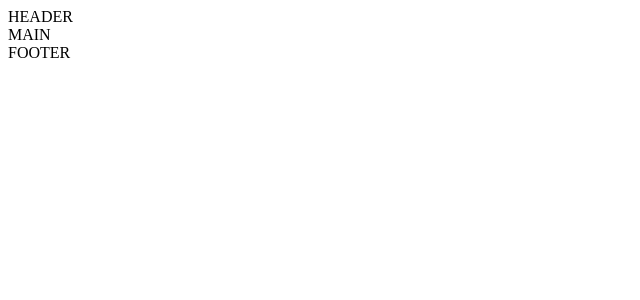
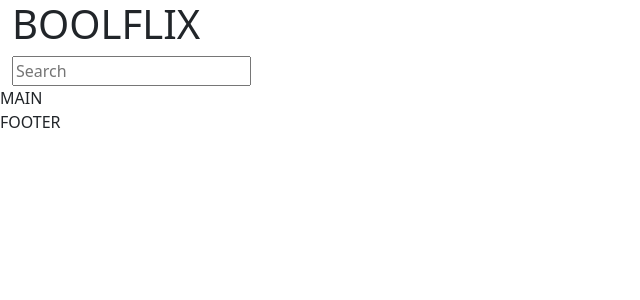
Before and after one commit to StefanoGrassoSG/vite-boolflix, a Vue app: page / in a window 1280 px wide. Shown: the top 300 px of the page, without its empty margins (0-640 px from the left). Built offline with nearby package versions, Linux system fonts and the light colour scheme.

Commit message:
ADD title and serachbar

```diff
--- a/index.html
+++ b/index.html
@@ -4,7 +4,7 @@
     <meta charset="UTF-8" />
     <link rel="icon" type="image/svg+xml" href="/vite.svg" />
     <meta name="viewport" content="width=device-width, initial-scale=1.0" />
-    <title>Vite + Vue</title>
+    <title>Boolflix</title>
   </head>
   <body>
     <div id="app"></div>
--- a/package.json
+++ b/package.json
@@ -9,6 +9,8 @@
     "preview": "vite preview"
   },
   "dependencies": {
+    "@popperjs/core": "^2.11.8",
+    "bootstrap": "^5.3.0",
     "vue": "^3.3.4"
   },
   "devDependencies": {
--- a/src/App.vue
+++ b/src/App.vue
@@ -1,4 +1,6 @@
 <script >
+import HeaderComponent from './components/HeaderComponent.vue';
+
 export default {
   data() {
     return {
@@ -9,16 +11,14 @@ export default {
 
   },
   components: {
-
+    HeaderComponent
   }
 }
 </script>
 
 <template>
 
-  <header>
-    HEADER
-  </header>
+  <HeaderComponent />
 
   <main>
     MAIN
@@ -29,6 +29,6 @@ export default {
   </footer>
 </template>
 
-<style lang="scss" scoped>
+<style lang="scss">
 @use "assets/scss/main";
 </style>
--- a/src/assets/scss/main.scss
+++ b/src/assets/scss/main.scss
@@ -1,3 +1,2 @@
-@use "partials/reset" as *;
-@use "partials/variables" as *;
-@use "partials/mixins" as *;
+// Import all of Bootstrap's CSS
+@import "bootstrap/scss/bootstrap";
--- /dev/null
+++ b/src/components/HeaderComponent.vue
@@ -0,0 +1,31 @@
+<script >
+export default {
+  data() {
+    return {
+
+    }
+  }
+}
+</script>
+
+<template>
+    <header>
+        <div class="container-fluid">
+            <div class="row">
+                <div class="col-12">
+                    <div class="col-auto">
+                        <h1>
+                            BOOLFLIX
+                        </h1>
+                    </div>
+                    <div class="col-auto">
+                        <input type="text" placeholder="Search">
+                    </div>
+                </div>
+            </div>
+        </div>
+    </header>
+</template>
+
+<style lang="scss" scoped>
+</style>
```
Also changed, not shown: 1 other file (tests, documents, lock files or other folders).
